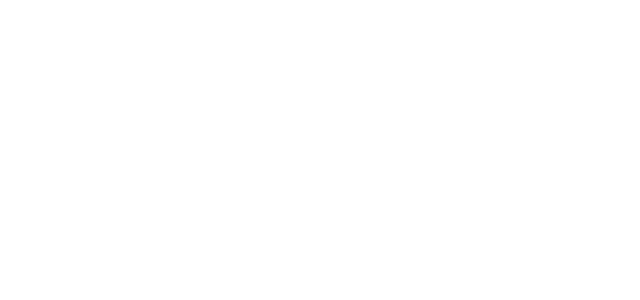
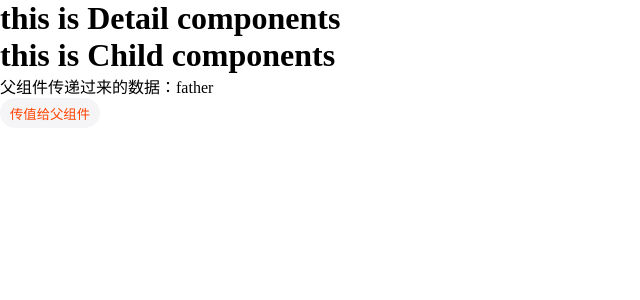
Before and after one commit to zhu-hongwei/web_todo, a Vue app: page /detail in a window 1280 px wide. Before the commit this address had no page. Shown: the top 300 px of the page, without its empty margins (0-640 px from the left). Built offline with nearby package versions, Linux system fonts and the light colour scheme.

Commit message:
fater to son

```diff
--- a/src/components/child/Child.vue
+++ b/src/components/child/Child.vue
@@ -1,6 +1,9 @@
 <template>
   <div>
     <h1>this is Child components</h1>
+    <div>父组件传递过来的数据：{{ father }}</div>
+    <button @click="sendToFather">传值给父组件</button>
+
   </div>
 </template>
 
@@ -9,7 +12,31 @@ import { defineComponent, ref } from "vue";
 
 export default defineComponent({
   name: "Child",
-  setup() {},
+
+  //  接受父组件传递过来的参数
+  //  props 接收的数据不能直接改
+  props: {
+    father: {
+      type: String,
+      // required: true,
+      // default: "默认值",
+    },
+  },
+  setup(props, ctx) {
+    console.log(props, props.father);
+
+    let childMsg = ref('我是子组件的数据')
+    let sendToFather = () => {
+      // 而是通过 ctx.emit 分发事件
+      // emit 第一个参数是事件名称  第二个参数是传递的数据
+
+      ctx.emit('sendToFather', childMsg.value)
+    }
+
+    return {
+      childMsg
+    }
+  },
 });
 </script>
 
--- a/src/router/index.js
+++ b/src/router/index.js
@@ -10,8 +10,12 @@ const routes = [
   {
     path: '/about',
     name: 'About',
-    component: () => import(/* webpackChunkName: "about" */ '../views/About.vue')
-  }
+    component: () => import('../views/About.vue')
+  }, {
+    path: '/detail',
+    name: 'Detail',
+    component: () => import('../views/Detail.vue')
+  },
 ]
 
 const router = createRouter({
--- a/src/views/Detail.vue
+++ b/src/views/Detail.vue
@@ -1,16 +1,31 @@
 <template>
   <div>
     <h1>this is Detail components</h1>
+    <child :father="father" @sendToFather="sendToFather"></child>
   </div>
 </template>
 
 <script>
 import { defineComponent, ref } from "vue";
-import Child from '../components/child/Child'
+import child from "../components/child/Child";
 
 export default defineComponent({
   name: "Detail",
-  setup() {},
+  components: {
+    child,
+  },
+
+  setup() {
+    let father = ref("father");
+    let sendToFather = () => {
+
+    };
+
+    return {
+      father,
+      sendToFather,
+    };
+  },
 });
 </script>
 
```
